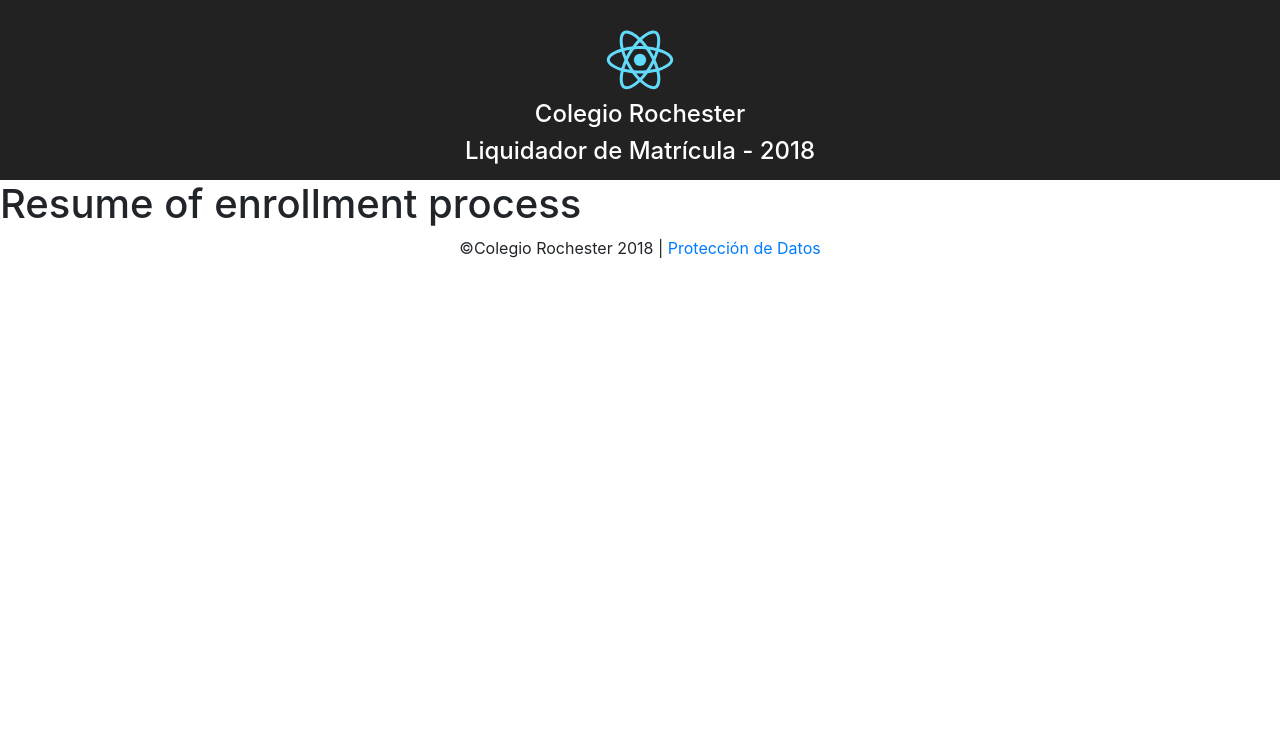
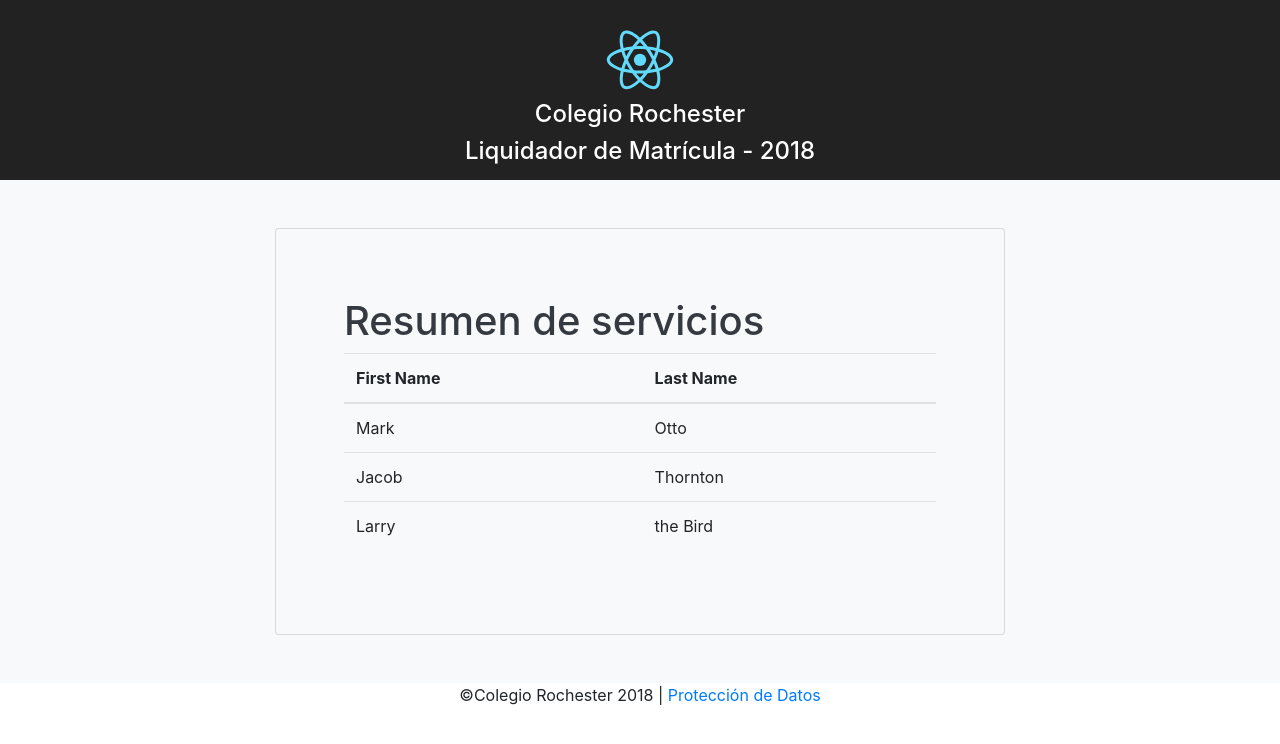
Before and after one commit to marcosaguilera/enrollment-parents, a React (Create React App) app: page /resume in a window 1280 px wide. Shown: the top 744 px of the page. Built offline with nearby package versions, Linux system fonts and the light colour scheme.

Commit message:
Resume Services

```diff
--- a/src/components/global/Modules/Resume/Resume.js
+++ b/src/components/global/Modules/Resume/Resume.js
@@ -5,7 +5,52 @@ class Resume extends Component {
   render() {
     return (
       <div className="Resume">
-        <h1>Resume of enrollment process</h1>
+        <main>
+          <div className="album py-5 bg-light" >
+            <div className="container">
+              <div className="row">
+                <div className="col-md-2"> </div>
+                <div className="col-md-8">
+                  <div className="card p-5 bg-light text-dark">
+                    <div className="card-body">
+                      <div class="row">
+                        <div class="col-md-12">
+                            <h1 class="">Resumen de servicios</h1>
+                        </div>
+                      </div>
+                      <div class="row">
+                        <div class="col-md-12">
+                          <table class="table">
+                            <thead>
+                              <tr>
+                                <th>First Name</th>
+                                <th>Last Name</th>
+                              </tr>
+                            </thead>
+                            <tbody>
+                              <tr>
+                                <td>Mark</td>
+                                <td>Otto</td>
+                              </tr>
+                              <tr>
+                                <td>Jacob</td>
+                                <td>Thornton</td>
+                              </tr>
+                              <tr>
+                                <td>Larry</td>
+                                <td>the Bird</td>
+                              </tr>
+                            </tbody>
+                          </table>
+                        </div>
+                      </div>
+                    </div>
+                  </div>
+                </div>
+              </div>
+            </div>
+          </div>
+        </main>
       </div>
     );
   }
--- a/src/components/global/Modules/Services/Services.js
+++ b/src/components/global/Modules/Services/Services.js
@@ -16,10 +16,6 @@ import '../../Modules/Services/Services.css';
 
 class Services extends Component {
 //////// Controller
-
-  static propTypes = {
-    body: PropTypes.object.isRequired
-  }
 
   constructor(props){
     super(props);
@@ -348,11 +344,9 @@ class Services extends Component {
   /////////////////////////////////
   render() {
 
-    const { body } = this.props;
-    console.log(this.props);
-
     return (
       <div className="bg-light">
+
         <main role="main"  className="container">
           <div className="shadow-sm p-3 mb-5 bg-white rounded">
           <div className="starter-template">
@@ -599,7 +593,6 @@ class Services extends Component {
         </main>
 
       </div>
-
     );
   }
 }
```
